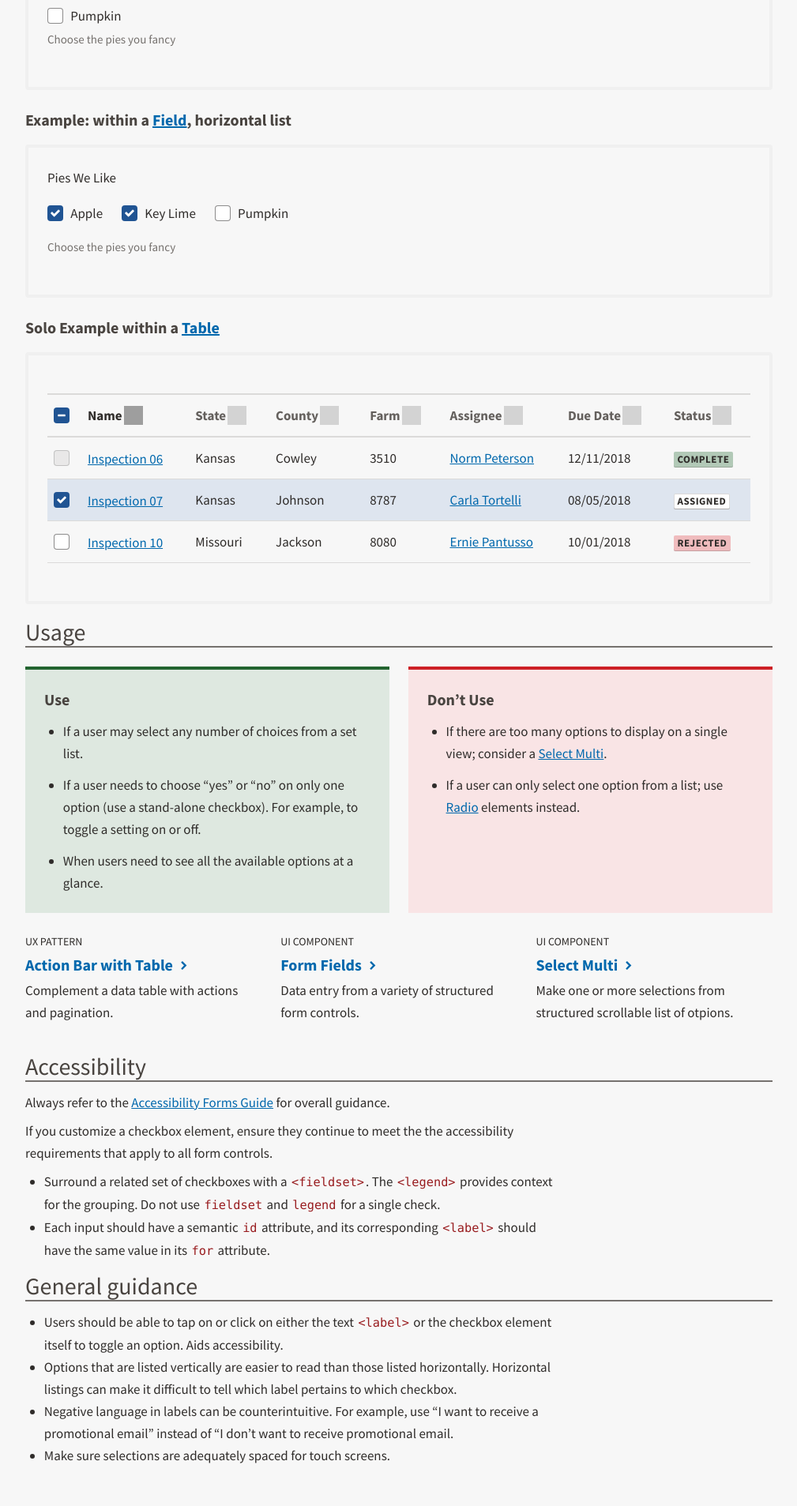
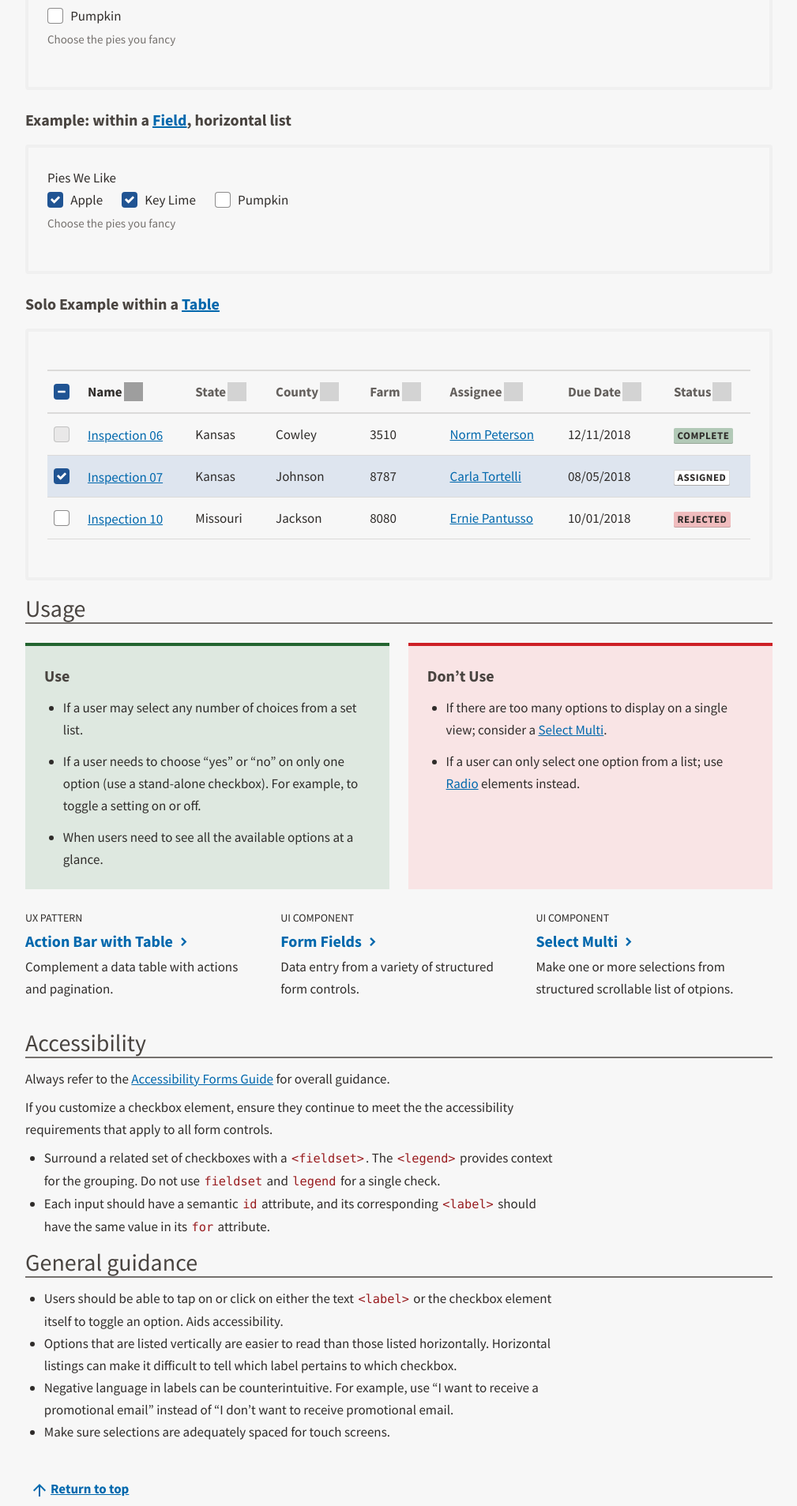
Before and after one commit to USDA-FSA/fsa-design-system, a Jekyll site: the page built from components/checkbox/index.md, in a window 1280 px wide. Shown: the part 2119-4026 px from the top of the page at 79% size, without its empty margins (2-1011 px from the left). Built offline with Jekyll 4.4.1, drawn with Linux system fonts in a browser that asks for light colours; grey boxes are pictures that could not be loaded.

```diff
--- a/components/checkbox/index.md
+++ b/components/checkbox/index.md
@@ -17,30 +17,30 @@
 
 {% capture snippet %}
 <ul class="fsa-form-list" aria-label="Example display of the 4 checkbox states">
-  <li>
-    <span>
-      <input class="fsa-checkbox" id="apple-pie" type="checkbox" name="pies" value="apple-pie" checked="">
-      <label for="apple-pie">Apple Pie</label>
-    </span>
-  </li>
-  <li>
-    <span>
-      <input class="fsa-checkbox" id="key-lime-pie" type="checkbox" name="pies" value="key-lime-pie">
-      <label for="key-lime-pie">Key Lime Pie</label>
-    </span>
-  </li>
-  <li>
-    <span>
-      <input class="fsa-checkbox" id="raspberry-pie" type="checkbox" name="pies" disabled="">
-      <label for="raspberry-pie">Raspberry Pie</label>
-    </span>
-  </li>
-  <li>
-    <span>
-      <input class="fsa-checkbox" id="moms-apple-pie" type="checkbox" name="pies" value="moms-apple-pie" checked="checked" disabled="disabled">
-      <label for="moms-apple-pie">Mom's Apple Pie</label>
-    </span>
-  </li>
+
+  <span>
+    <input class="fsa-checkbox" id="apple-pie" type="checkbox" name="pies" value="apple-pie" checked="">
+    <label for="apple-pie">Apple Pie</label>
+  </span>
+
+
+  <span>
+    <input class="fsa-checkbox" id="key-lime-pie" type="checkbox" name="pies" value="key-lime-pie">
+    <label for="key-lime-pie">Key Lime Pie</label>
+  </span>
+
+
+  <span>
+    <input class="fsa-checkbox" id="raspberry-pie" type="checkbox" name="pies" disabled="">
+    <label for="raspberry-pie">Raspberry Pie</label>
+  </span>
+
+
+  <span>
+    <input class="fsa-checkbox" id="moms-apple-pie" type="checkbox" name="pies" value="moms-apple-pie" checked="checked" disabled="disabled">
+    <label for="moms-apple-pie">Mom's Apple Pie</label>
+  </span>
+
 </ul>
 {% endcapture %}
 
@@ -180,26 +180,20 @@
 {% capture snippet %}
 <div class="fsa-field fsa-field--block">
   <label class="fsa-field__label" id="unique-id-lorem--2258">Pies We Like</label>
-  <ul class="fsa-level" aria-describedby="unique-id-lorem--help--2258" aria-labelledby="unique-id-lorem--2258">
-    <li>
-      <span>
-        <input class="fsa-checkbox" id="apple--2341" type="checkbox" name="apple--2341" checked="">
-        <label for="apple--2341">Apple</label>
-      </span>
-    </li>
-    <li>
-      <span>
-        <input class="fsa-checkbox" id="key-lime--4552" type="checkbox" name="key-lime--4552" checked="">
-        <label for="key-lime--4552">Key Lime</label>
-      </span>
-    </li>
-    <li>
-      <span>
-        <input class="fsa-checkbox" id="pumpkin--2269" type="checkbox" name="pumpkin--2269">
-        <label for="pumpkin--2269">Pumpkin</label>
-      </span>
-    </li>
-  </ul>
+  <div class="fsa-level" aria-describedby="unique-id-lorem--help--2258" aria-labelledby="unique-id-lorem--2258">
+    <span>
+      <input class="fsa-checkbox" id="apple--2341" type="checkbox" name="apple--2341" checked="">
+      <label for="apple--2341">Apple</label>
+    </span>
+    <span>
+      <input class="fsa-checkbox" id="key-lime--4552" type="checkbox" name="key-lime--4552" checked="">
+      <label for="key-lime--4552">Key Lime</label>
+    </span>
+    <span>
+      <input class="fsa-checkbox" id="pumpkin--2269" type="checkbox" name="pumpkin--2269">
+      <label for="pumpkin--2269">Pumpkin</label>
+    </span>
+  </div>
   <span class="fsa-field__help" id="unique-id-lorem--help--2258">Choose the pies you fancy</span>
 </div>
 {% endcapture %}
```
Also changed, not shown: components/radio/index.md (+18 -26 lines).
